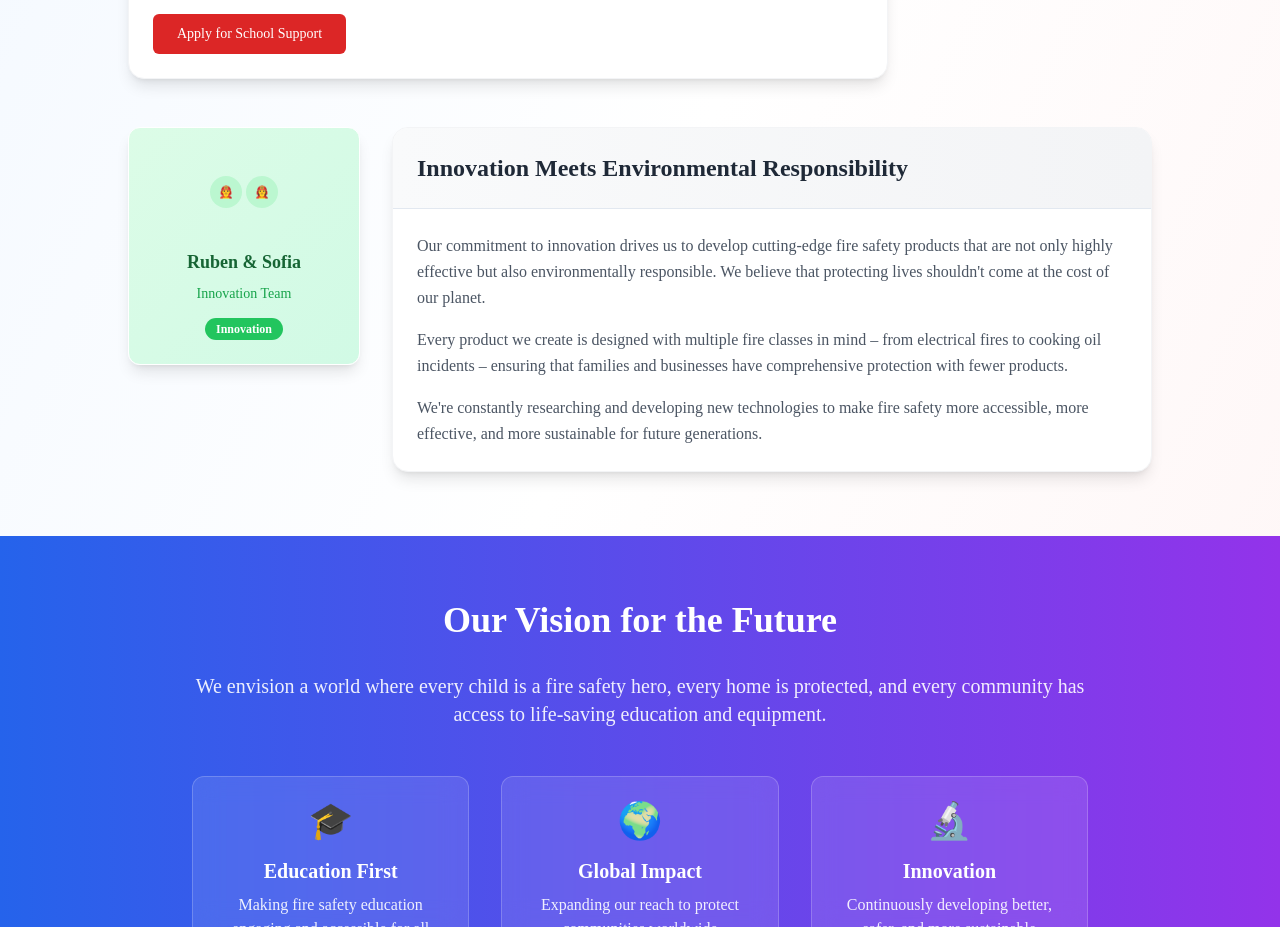
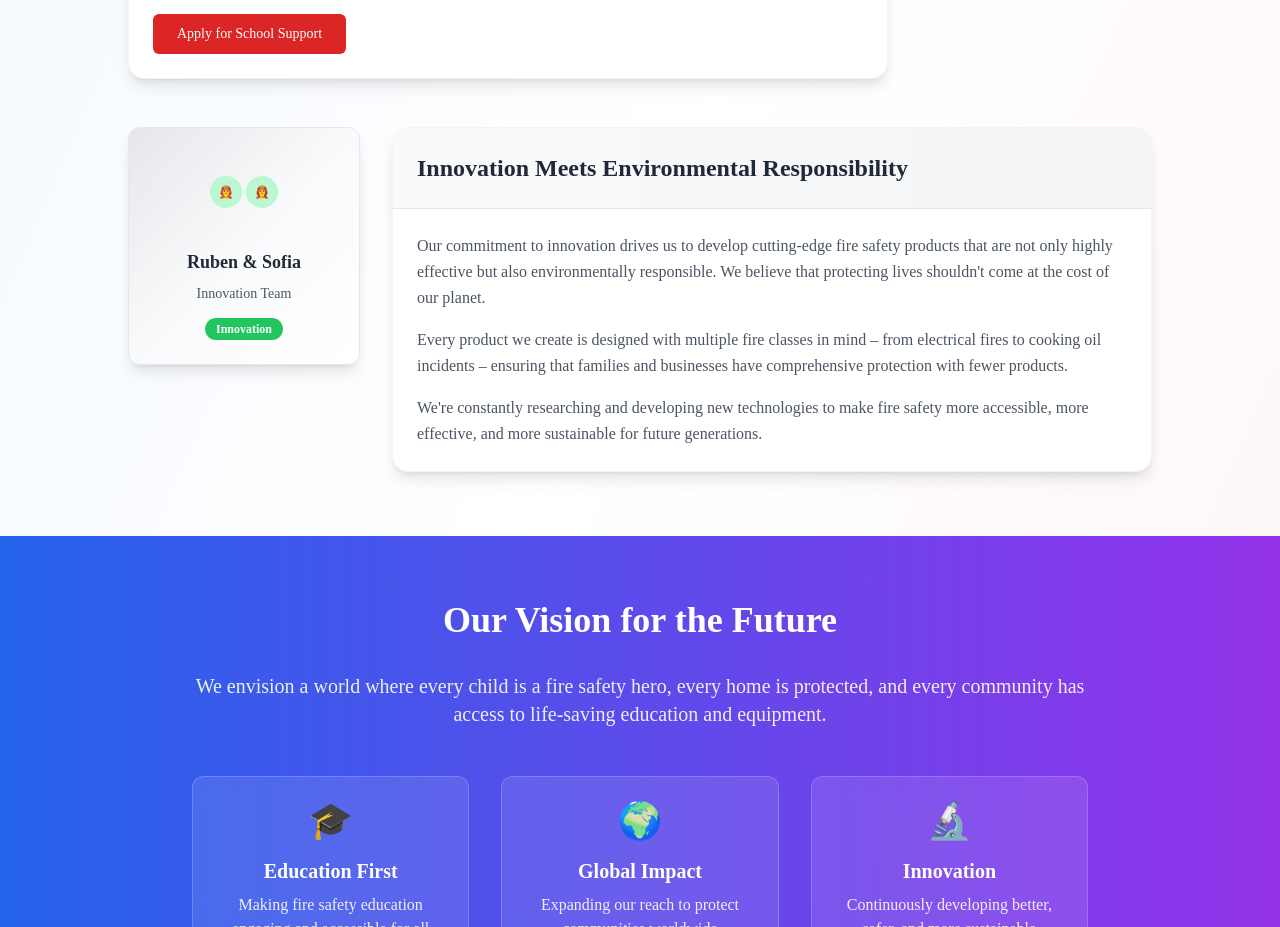
Before and after one commit to tradexy/flame-guard-uk-shop, a React (Vite) app: page /our-mission in a window 1280 px wide. Shown: the part 1200-2127 px from the top of the page. Built offline with nearby package versions, Linux system fonts and the light colour scheme.

Commit message:
Refactor: Replace purple with metallic silver
Replaced purple backgrounds with metallic silver/gray gradients in the OurMission page and other relevant sections. Also reviewed other pages for similar styling improvements.

```diff
--- a/src/pages/OurMission.tsx
+++ b/src/pages/OurMission.tsx
@@ -1,4 +1,3 @@
-
 import Header from '@/components/Header';
 import Footer from '@/components/Footer';
 import { Badge } from '@/components/ui/badge';
@@ -131,7 +130,7 @@ const OurMission = () => {
             <div className="grid md:grid-cols-12 gap-8 items-start">
               {/* Left Column - Both Characters Placeholder */}
               <div className="md:col-span-3">
-                <div className="bg-gradient-to-br from-green-100 to-emerald-100 rounded-xl p-6 text-center shadow-lg border border-white">
+                <div className="bg-gradient-to-br from-gray-200 via-gray-50 to-white rounded-xl p-6 text-center shadow-lg border border-gray-200">
                   <div className="w-20 h-20 mx-auto mb-4 flex items-center justify-center">
                     <div className="flex justify-center gap-1">
                       <div className="w-8 h-8 bg-green-200 rounded-full flex items-center justify-center">
@@ -142,8 +141,8 @@ const OurMission = () => {
                       </div>
                     </div>
                   </div>
-                  <h3 className="font-bold text-green-800 text-lg mb-2">Ruben & Sofia</h3>
-                  <p className="text-green-600 text-sm mb-3">Innovation Team</p>
+                  <h3 className="font-bold text-gray-800 text-lg mb-2">Ruben & Sofia</h3>
+                  <p className="text-gray-600 text-sm mb-3">Innovation Team</p>
                   <Badge className="bg-green-500 text-white text-xs">Innovation</Badge>
                 </div>
               </div>
```
